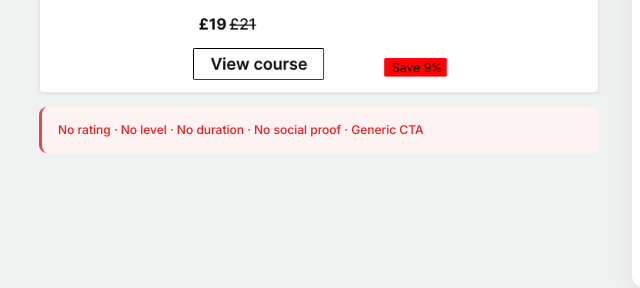
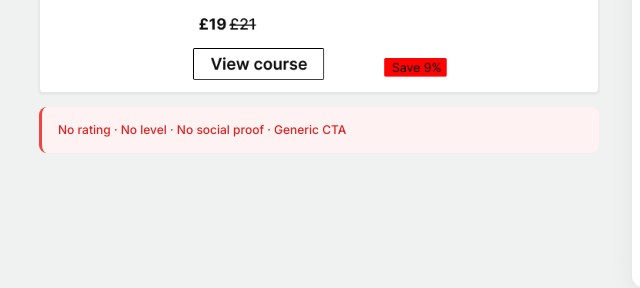
Before and after one commit to jacopoM18/test-website, a website: page portfolio/work/reed-web.html in a window 1280 px wide. Shown: the part 2360-2648 px from the top of the page, 25-665 px from the left. Drawn offline with Linux system fonts and the light colour scheme.

Commit message:
Remove inaccurate 'No duration' from Before card annotation
Co-Authored-By: Claude Sonnet 4.6 <noreply@anthropic.com>

```diff
--- a/portfolio/work/reed-web.html
+++ b/portfolio/work/reed-web.html
@@ -198,7 +198,7 @@
             <img src="../assets/pre-card.png" alt="Original Reed course card" style="width:50%;height:auto;display:block;margin:0 auto;" />
           </div>
           <div style="margin-top:14px; padding:14px 16px; background:#FEF2F2; border-radius:8px; border-left:3px solid #EF4444;">
-            <p style="font-size:12px; color:#DC2626; font-weight:500; margin:0; line-height:1.5;">No rating · No level · No duration · No social proof · Generic CTA</p>
+            <p style="font-size:12px; color:#DC2626; font-weight:500; margin:0; line-height:1.5;">No rating · No level · No social proof · Generic CTA</p>
           </div>
         </div>
 
```
